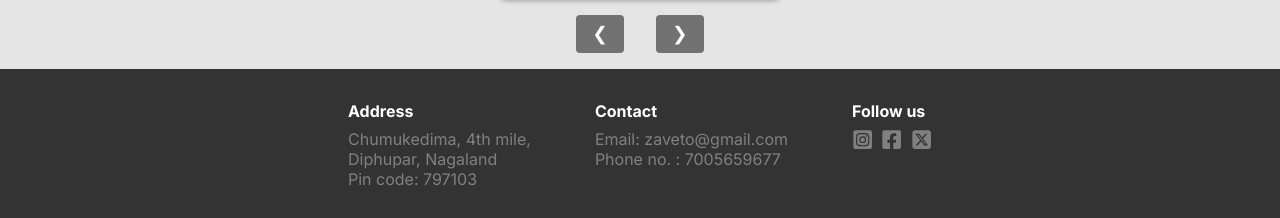
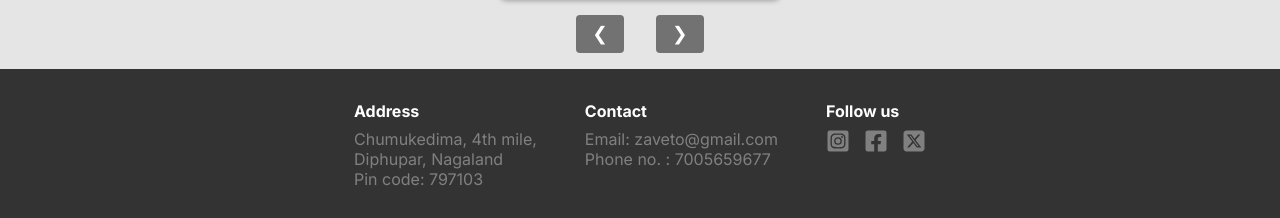
Before and after one commit to manekho/rhakhoPoultry, a Next.js app: page / in a window 1280 px wide. Shown: the part 637-855 px from the top of the page. Built offline with nearby package versions, Linux system fonts and the light colour scheme.

Commit message:
adjusted footer layout, icons

```diff
--- a/component/footer/footer.jsx
+++ b/component/footer/footer.jsx
@@ -25,19 +25,20 @@ export default function Footer() {
       </div>
       <div className={styles.footer_container}>
         <h4>Follow us</h4>
-        <div className={styles.footer_item}>
+        <div className={styles.icon_container}>
           <Link
+            className={styles.icon}
             href={
               "https://www.instagram.com/poultry_feeds_dmp?igsh=MXA4MGZiOZM5MWh6Yg=="
             }
           >
-            <FaInstagramSquare className={styles.icon} />
+            <FaInstagramSquare />
           </Link>
-          <Link href="#">
-            <FaFacebookSquare className={styles.icon} />
+          <Link className={styles.icon} href="#">
+            <FaFacebookSquare />
           </Link>
-          <Link href="#">
-            <FaSquareXTwitter className={styles.icon} />
+          <Link className={styles.icon} href="#">
+            <FaSquareXTwitter />
           </Link>
         </div>
       </div>
--- a/component/footer/footer.module.css
+++ b/component/footer/footer.module.css
@@ -2,7 +2,7 @@
   display: flex;
   justify-content: center;
   flex-wrap: wrap;
-  gap: 64px;
+  gap: 48px;
   background-color: rgba(0, 0, 0, 0.8);
   color: #fff;
   padding: 32px;
@@ -27,8 +27,13 @@
   color: #fff;
 }
 
+.icon_container {
+  display: flex;
+  gap: 14px;
+}
+
 .icon {
-  font-size: 16pt;
+  font-size: 18pt;
   color: gray;
   transition: ease-in-out 0.2s;
 }
```
